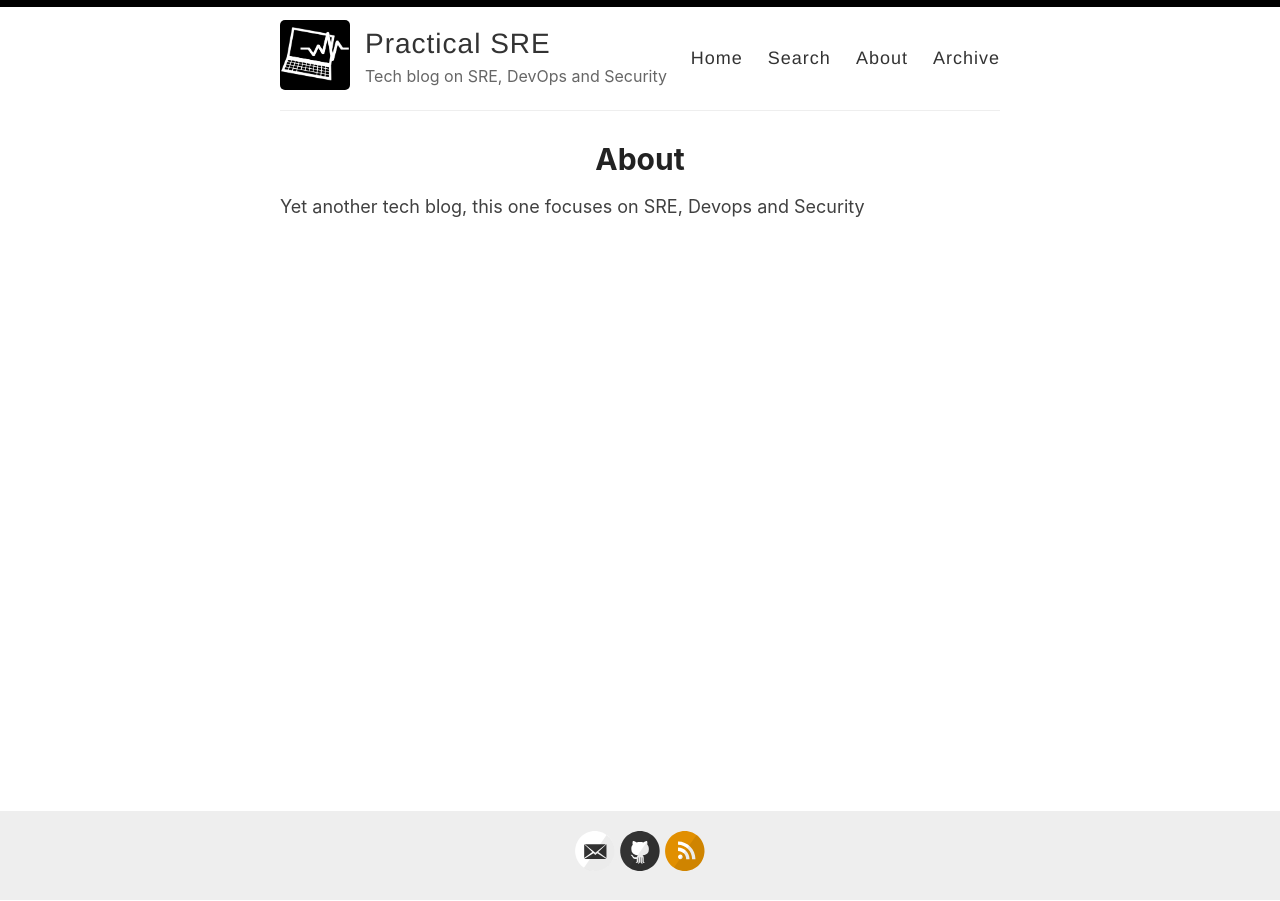
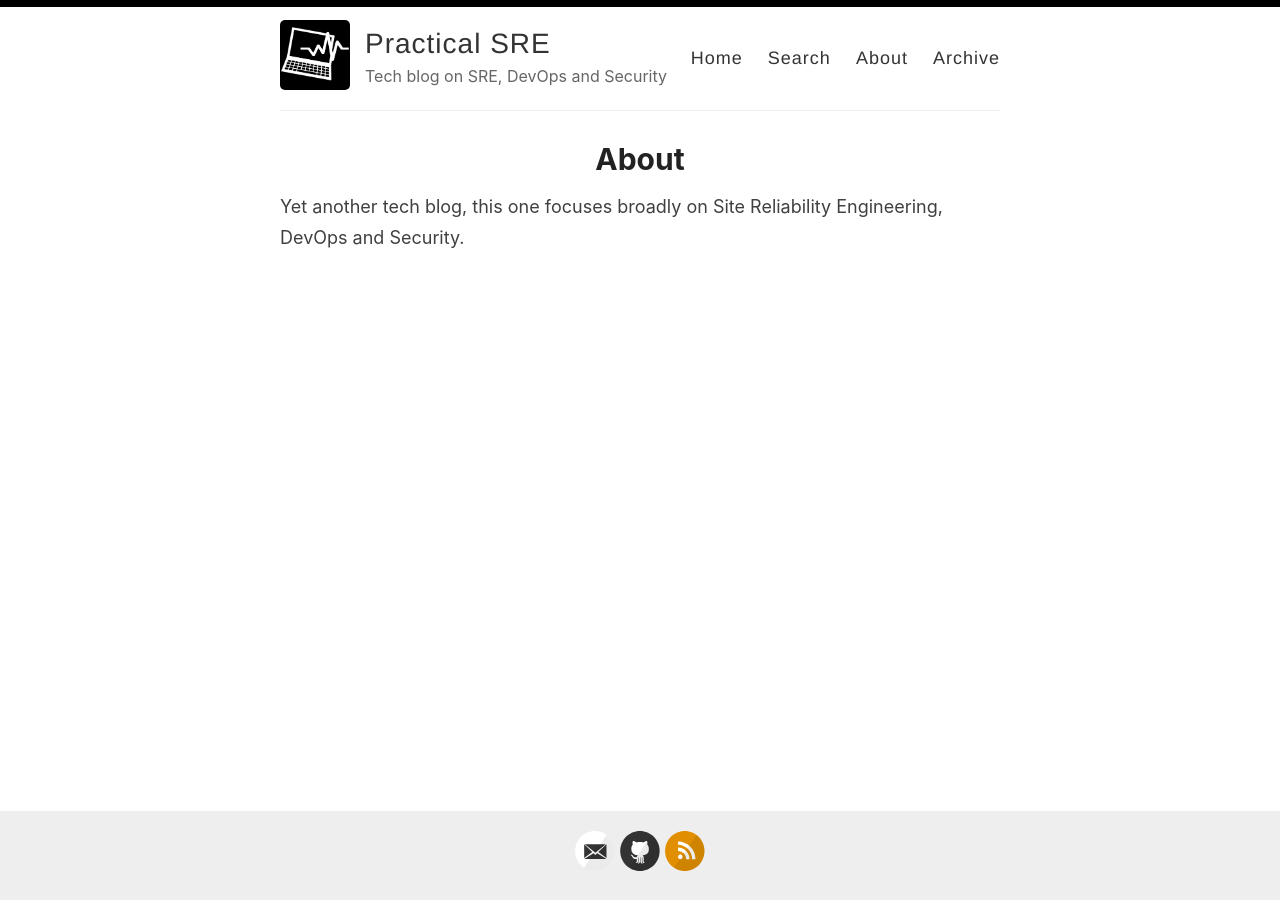
Before and after one commit to tgangte/tgangte.github.io, a Jekyll site: the page built from _pages/about.md, in a window 1280 px wide. Built offline with Jekyll 4.4.1, drawn with Linux system fonts in a browser that asks for light colours.

Commit message:
Update about.md

```diff
--- a/_pages/about.md
+++ b/_pages/about.md
@@ -4,4 +4,4 @@ title: About
 permalink: /about/
 ---
 
-Yet another tech blog, this one focuses on SRE, Devops and Security
+Yet another tech blog, this one focuses broadly on Site Reliability Engineering, DevOps and Security.
```
